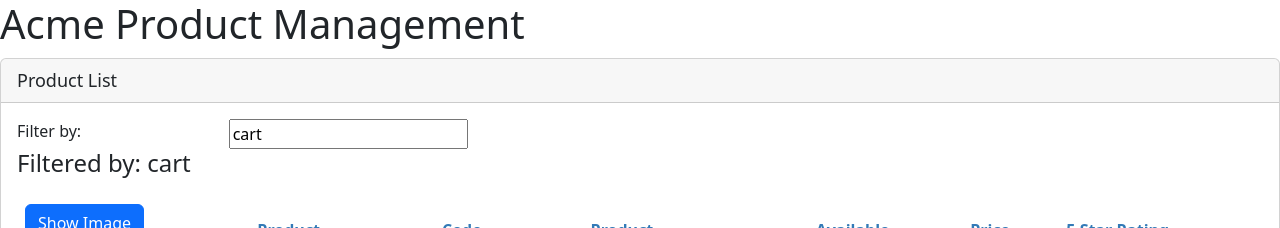
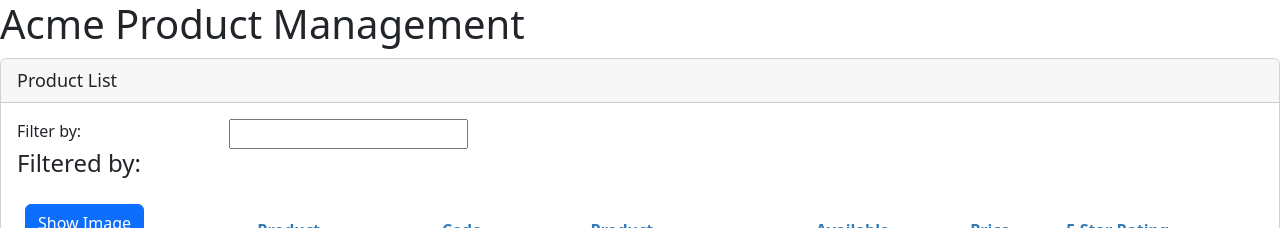
Before and after one commit to stevoST/Angular-Pluralsight-tutorial, an Angular app: page / in a window 1280 px wide. Shown: the top 228 px of the page. Built offline with nearby package versions, Linux system fonts and the light colour scheme.

Commit message:
getters and setters

```diff
--- a/src/app/products/product-list.component.ts
+++ b/src/app/products/product-list.component.ts
@@ -12,7 +12,16 @@ export class ProductListComponent implements OnInit{
   imageWidth: number = 50;
   imageMargin: number = 2;
   showImage: boolean = false;
-  listFilter: string = "cart";
+
+  private _listFilter: string = '';
+  get listFilter(): string {
+    return this._listFilter;
+  }
+
+  set listFilter(value: string) {
+    this._listFilter = value;
+    console.log('In setter:', value)
+  }
   products: Iproduct[] = [
     {
       "productId": 1,
@@ -41,6 +50,6 @@ export class ProductListComponent implements OnInit{
   }
 
   ngOnInit(): void {
-    console.log('In OnInit')
+    this._glistFilter = 'cart';
   }
 }
```
